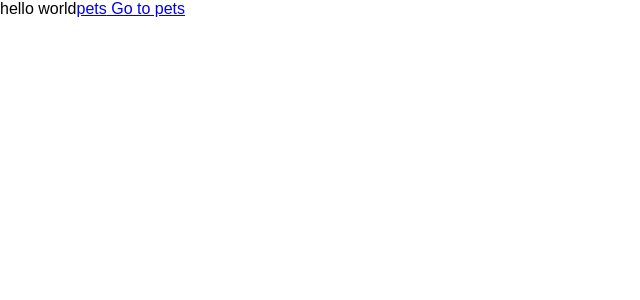
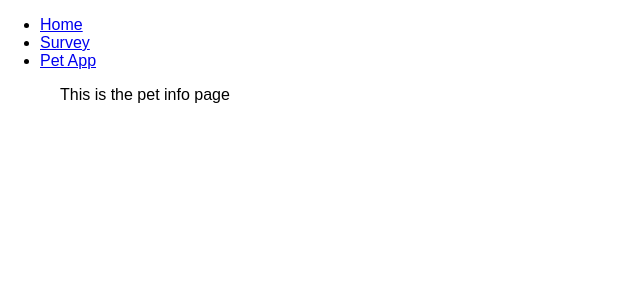
Before and after one commit to STEGD/dog-finder-main, a React (Create React App) app in the folder client/: page /quizapp in a window 1280 px wide. Shown: the top 300 px of the page, without its empty margins (0-640 px from the left). Built offline with nearby package versions, Linux system fonts and the light colour scheme.

Commit message:
able to go different tabs in the project.

```diff
--- a/client/src/App.js
+++ b/client/src/App.js
@@ -1,14 +1,11 @@
 import React, {useRef, useEffect, useState} from 'react';
 import { BrowserRouter, Link } from 'react-router-dom';
+import Navbar from './pages/Navbar';
 
 export default function App() {
   return (
     <div>
-      hello world
-      <BrowserRouter>
-      <Link to = "https://google.com/">pets</Link>
-      <Link to = {"/pets"}> Go to pets </Link>
-      </BrowserRouter>
+      <Navbar />
     </div>
   )
 }
--- /dev/null
+++ b/client/src/pages/HomeApp.js
@@ -0,0 +1,9 @@
+import React from 'react'
+
+export default function HomeApp() {
+    return (
+        <div>
+            <p>This is the home page of Pet Finder.</p>
+        </div>
+    )
+}
--- /dev/null
+++ b/client/src/pages/Navbar.js
@@ -0,0 +1,22 @@
+import React from 'react';
+import  {Route,Link} from 'react-router-dom';
+import PetApp from './PetApp';
+import quizApp from './quizApp';
+import HomeApp from './HomeApp';
+
+export default function Navbar() {
+    return (
+        <div>
+            <ul>
+            <li><Link to="/homeapp">Home</Link></li>
+            <li><Link to="/quizapp">Survey</Link></li>
+            <li><Link to="/petapp">Pet App</Link></li>
+            <Route exact path="/homeapp" component={HomeApp} />
+            <Route exact path="/quizapp" component={PetApp} />
+            <Route exact path="/petapp" component={quizApp} />
+            </ul>
+
+
+        </div>
+    )
+}
--- /dev/null
+++ b/client/src/pages/PetApp.js
@@ -0,0 +1,9 @@
+import React from 'react'
+
+export default function PetApp() {
+    return (
+        <div>
+           <p>This is the pet info page</p>
+        </div>
+    )
+}
--- /dev/null
+++ b/client/src/pages/quizApp.js
@@ -0,0 +1,9 @@
+import React from 'react'
+
+export default function quizApp() {
+    return (
+        <div>
+            <p>This is the quiz</p>
+        </div>
+    )
+}
--- a/package.json
+++ b/package.json
@@ -20,6 +20,7 @@
     "crawler": "^1.2.2",
     "express": "^4.16.2",
     "link-check": "^4.5.1",
+    "react-router-dom": "^5.2.0",
     "table": "^6.0.3",
     "website-scraper": "^4.2.3"
   }
```
Also changed, not shown: client/public/pets.html (deleted, +0 -21 lines), client/public/quiz.html (deleted, +0 -20 lines), client/src/PetApp.js (deleted, +0 -9 lines), client/src/index.js (+6 -1 lines), client/src/quiz.js (deleted, +0 -9 lines), 2 other files (tests, documents, lock files or other folders).
